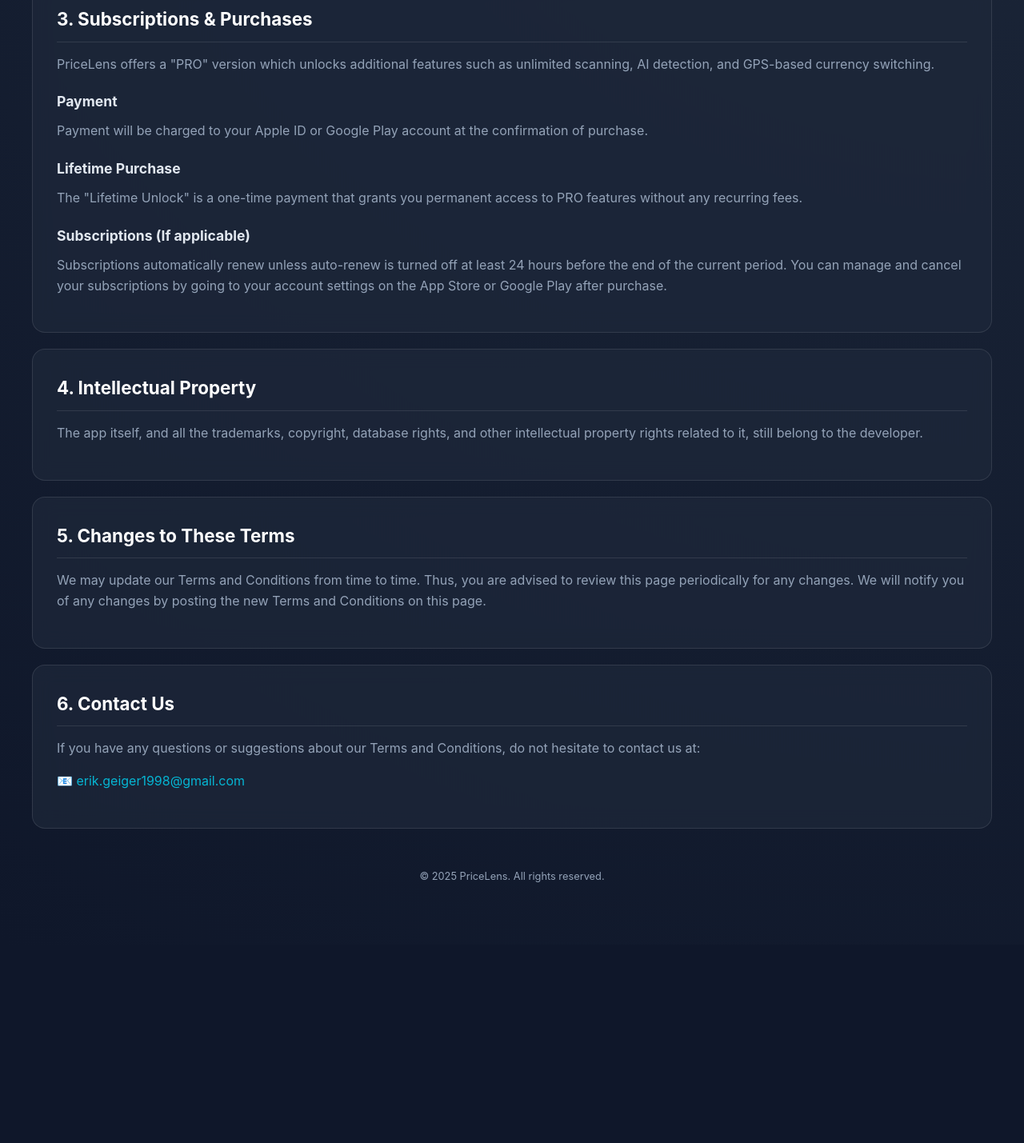
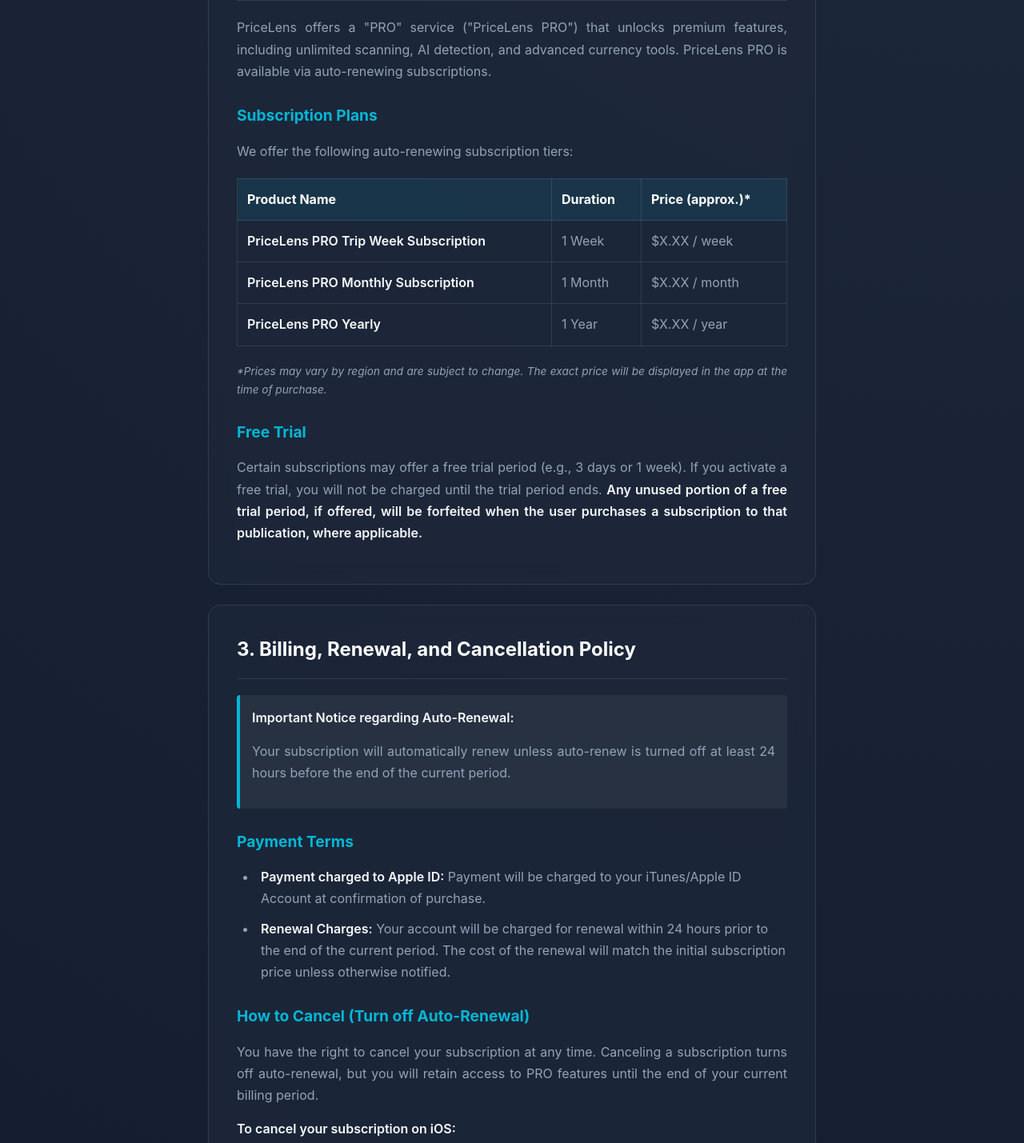
Before and after one commit to erikgeiger1998/pricelens, a plain HTML site: page terms.html in a window 1280 px wide. Shown: the part 754-2183 px from the top of the page at 80% size. Before the commit the page ends 1935 px from the top, so only its background shows below. Drawn offline with Linux system fonts and the light colour scheme.

Commit message:
Update terms.html

```diff
--- a/terms.html
+++ b/terms.html
@@ -3,7 +3,7 @@
 <head>
     <meta charset="UTF-8">
     <meta name="viewport" content="width=device-width, initial-scale=1.0">
-    <title>PriceLens - Terms of Use</title>
+    <title>PriceLens - Terms of Use & Subscription Policy</title>
     <style>
         :root {
             --bg-color: #0f172a;
@@ -12,6 +12,7 @@
             --text-color: #f8fafc;
             --text-muted: #94a3b8;
             --glass-border: 1px solid rgba(255, 255, 255, 0.1);
+            --warning-color: #fca5a5;
         }
 
         * {
@@ -25,29 +26,36 @@
             background-color: var(--bg-color);
             background-image: radial-gradient(circle at top right, #1e293b 0%, #0f172a 100%);
             color: var(--text-color);
-            line-height: 1.6;
+            line-height: 1.7; /* Increased line height for readability */
             padding: 20px;
         }
 
         .container {
-            max_width: 800px;
+            max-width: 800px;
             margin: 0 auto;
             padding: 40px 20px;
         }
 
         h1 {
-            font-size: 2.5rem;
+            font-size: 2.2rem;
             font-weight: 800;
             color: var(--primary-color);
             margin-bottom: 10px;
             text-align: center;
         }
 
+        .subtitle {
+            text-align: center;
+            font-size: 1.1rem;
+            color: #fff;
+            margin-bottom: 5px;
+        }
+
         .last-updated {
             text-align: center;
             color: var(--text-muted);
             font-size: 0.9rem;
-            margin-bottom: 40px;
+            margin-bottom: 50px;
         }
 
         /* --- SECTIONS --- */
@@ -57,65 +65,107 @@
             -webkit-backdrop-filter: blur(12px);
             border: var(--glass-border);
             border-radius: 16px;
-            padding: 30px;
-            margin-bottom: 20px;
+            padding: 35px; /* Increased padding */
+            margin-bottom: 25px;
         }
 
         h2 {
-            font-size: 1.4rem;
-            margin-bottom: 15px;
+            font-size: 1.5rem;
+            margin-bottom: 20px;
             color: #fff;
             border-bottom: 1px solid rgba(255,255,255,0.1);
-            padding-bottom: 10px;
+            padding-bottom: 15px;
         }
 
         h3 {
-            font-size: 1.1rem;
-            margin-top: 20px;
+            font-size: 1.2rem;
+            margin-top: 25px;
+            margin-bottom: 15px;
+            color: var(--primary-color);
+        }
+
+        h4 {
+            font-size: 1rem;
+            margin-top: 15px;
             margin-bottom: 10px;
-            color: #e2e8f0;
+            color: #fff;
+            font-weight: 700;
         }
 
         p {
             color: var(--text-muted);
             margin-bottom: 15px;
+            text-align: justify;
         }
 
-        ul {
-            margin-left: 20px;
+        ul, ol {
+            margin-left: 25px;
             color: var(--text-muted);
-            margin-bottom: 15px;
+            margin-bottom: 20px;
         }
 
         li {
-            margin-bottom: 5px;
+            margin-bottom: 10px;
+            padding-left: 5px;
         }
 
         strong {
             color: var(--text-color);
+            font-weight: 600;
+        }
+
+        .price-table {
+            width: 100%;
+            border-collapse: collapse;
+            margin: 20px 0;
+            color: var(--text-muted);
+        }
+
+        .price-table th, .price-table td {
+            border: 1px solid rgba(255,255,255,0.1);
+            padding: 12px;
+            text-align: left;
+        }
+
+        .price-table th {
+            background-color: rgba(6, 182, 212, 0.1);
+            color: #fff;
+        }
+
+        .important-box {
+            background-color: rgba(255, 255, 255, 0.05);
+            border-left: 4px solid var(--primary-color);
+            padding: 15px;
+            margin: 20px 0;
+            border-radius: 4px;
         }
 
         a {
             color: var(--primary-color);
             text-decoration: none;
+            transition: color 0.2s;
         }
 
         a:hover {
+            color: #fff;
             text-decoration: underline;
         }
 
         footer {
             text-align: center;
-            margin-top: 50px;
+            margin-top: 60px;
             color: var(--text-muted);
             font-size: 0.8rem;
+            border-top: 1px solid rgba(255,255,255,0.1);
+            padding-top: 20px;
         }
 
         .btn-back {
             display: inline-block;
-            margin-bottom: 20px;
+            margin-bottom: 30px;
             color: var(--text-muted);
             font-weight: 600;
+            font-size: 0.9rem;
         }
 
         .btn-back:hover {
@@ -127,66 +177,125 @@
 <body>
 
     <div class="container">
-        <a href="index.html" class="btn-back">← Back to Support</a>
+        <a href="index.html" class="btn-back">← Back to App Support</a>
 
-        <h1>Terms of Use</h1>
-        <p class="last-updated">Last Updated: November 28, 2025</p>
+        <h1>Terms of Use (EULA)</h1>
+        <div class="subtitle">End User License Agreement</div>
+        <p class="last-updated">Last Updated: December 2, 2025</p>
 
         <div class="section">
-            <h2>1. Agreement to Terms</h2>
+            <h2>1. Introduction & Acceptance</h2>
             <p>
-                By downloading or using the <strong>PriceLens</strong> app, these terms will automatically apply to you. You should make sure therefore that you read them carefully before using the app. You are not allowed to copy or modify the app, any part of the app, or our trademarks in any way.
+                This End User License Agreement ("Agreement") is a legal agreement between you ("User") and the developers of <strong>PriceLens</strong> ("we," "us," or "our").
+            </p>
+            <p>
+                By downloading, installing, or using the PriceLens app, you agree to be bound by the terms of this Agreement. If you do not agree to these terms, do not use the App. We grant you a non-transferable, non-exclusive license to use the App on your devices, subject to these Terms.
             </p>
         </div>
 
         <div class="section">
-            <h2>2. Currency Data Disclaimer</h2>
+            <h2>2. Subscription Services & Pricing</h2>
             <p>
-                PriceLens provides currency conversion based on third-party exchange rate data (e.g., Frankfurter API). While we strive for accuracy, <strong>the rates provided are for informational purposes only</strong>.
+                PriceLens offers a "PRO" service ("PriceLens PRO") that unlocks premium features, including unlimited scanning, AI detection, and advanced currency tools. PriceLens PRO is available via auto-renewing subscriptions.
             </p>
+
+            <h3>Subscription Plans</h3>
+            <p>We offer the following auto-renewing subscription tiers:</p>
+
+            <table class="price-table">
+                <thead>
+                    <tr>
+                        <th>Product Name</th>
+                        <th>Duration</th>
+                        <th>Price (approx.)*</th>
+                    </tr>
+                </thead>
+                <tbody>
+                    <tr>
+                        <td><strong>PriceLens PRO Trip Week Subscription</strong></td>
+                        <td>1 Week</td>
+                        <td>$X.XX / week</td> </tr>
+                    <tr>
+                        <td><strong>PriceLens PRO Monthly Subscription</strong></td>
+                        <td>1 Month</td>
+                        <td>$X.XX / month</td> </tr>
+                    <tr>
+                        <td><strong>PriceLens PRO Yearly</strong></td>
+                        <td>1 Year</td>
+                        <td>$X.XX / year</td> </tr>
+                </tbody>
+            </table>
+            <p style="font-size: 0.85rem;">
+                <em>*Prices may vary by region and are subject to change. The exact price will be displayed in the app at the time of purchase.</em>
+            </p>
+
+            <h3>Free Trial</h3>
             <p>
-                PriceLens is not responsible for any financial decisions, losses, or discrepancies between the rates displayed in the app and the rates charged by banks, credit card companies, or merchants. Always verify the official exchange rate before making large transactions.
+                Certain subscriptions may offer a free trial period (e.g., 3 days or 1 week). If you activate a free trial, you will not be charged until the trial period ends.
+                <strong>Any unused portion of a free trial period, if offered, will be forfeited when the user purchases a subscription to that publication, where applicable.</strong>
             </p>
         </div>
 
         <div class="section">
-            <h2>3. Subscriptions & Purchases</h2>
-            <p>PriceLens offers a "PRO" version which unlocks additional features such as unlimited scanning, AI detection, and GPS-based currency switching.</p>
+            <h2>3. Billing, Renewal, and Cancellation Policy</h2>
+            <div class="important-box">
+                <p><strong>Important Notice regarding Auto-Renewal:</strong></p>
+                <p>Your subscription will automatically renew unless auto-renew is turned off at least 24 hours before the end of the current period.</p>
+            </div>
 
-            <h3>Payment</h3>
+            <h3>Payment Terms</h3>
+            <ul>
+                <li><strong>Payment charged to Apple ID:</strong> Payment will be charged to your iTunes/Apple ID Account at confirmation of purchase.</li>
+                <li><strong>Renewal Charges:</strong> Your account will be charged for renewal within 24 hours prior to the end of the current period. The cost of the renewal will match the initial subscription price unless otherwise notified.</li>
+            </ul>
+
+            <h3>How to Cancel (Turn off Auto-Renewal)</h3>
             <p>
-                Payment will be charged to your Apple ID or Google Play account at the confirmation of purchase.
+                You have the right to cancel your subscription at any time. Canceling a subscription turns off auto-renewal, but you will retain access to PRO features until the end of your current billing period.
             </p>
-
-            <h3>Lifetime Purchase</h3>
+            <p><strong>To cancel your subscription on iOS:</strong></p>
+            <ol>
+                <li>Open the <strong>Settings</strong> app on your iPhone or iPad.</li>
+                <li>Tap your <strong>Name</strong> at the top of the screen.</li>
+                <li>Tap <strong>Subscriptions</strong>.</li>
+                <li>Tap <strong>PriceLens</strong>.</li>
+                <li>Tap <strong>Cancel Subscription</strong>. If you do not see a "Cancel" button, the subscription is already canceled and will not renew.</li>
+            </ol>
             <p>
-                The "Lifetime Unlock" is a one-time payment that grants you permanent access to PRO features without any recurring fees.
-            </p>
-
-            <h3>Subscriptions (If applicable)</h3>
-            <p>
-                Subscriptions automatically renew unless auto-renew is turned off at least 24 hours before the end of the current period. You can manage and cancel your subscriptions by going to your account settings on the App Store or Google Play after purchase.
+                <em>Note: Uninstalling the app does NOT cancel your subscription. You must cancel it via the Settings app as described above.</em>
             </p>
         </div>
 
         <div class="section">
-            <h2>4. Intellectual Property</h2>
+            <h2>4. Currency Data & Liability Disclaimer</h2>
             <p>
-                The app itself, and all the trademarks, copyright, database rights, and other intellectual property rights related to it, still belong to the developer.
+                PriceLens uses third-party APIs (e.g., Frankfurter API) to provide currency exchange rates.
+            </p>
+            <ul>
+                <li><strong>Informational Purpose Only:</strong> All exchange rates and converted prices displayed in the app are for informational purposes only.</li>
+                <li><strong>Accuracy Not Guaranteed:</strong> While we strive for accuracy, we cannot guarantee the real-time precision of data. Real-world rates charged by credit card providers or banks may differ significantly due to fees and market volatility.</li>
+                <li><strong>No Liability:</strong> PriceLens and its developers are not liable for any financial losses, errors, or decisions made based on the data provided by the app. Always verify official rates before making transactions.</li>
+            </ul>
+        </div>
+
+        <div class="section">
+            <h2>5. Intellectual Property</h2>
+            <p>
+                The PriceLens app, including all visual designs, code, trademarks, and content, is the exclusive property of the developer. You are not allowed to copy, modify, distribute, or reverse-engineer any part of the app.
             </p>
         </div>
 
         <div class="section">
-            <h2>5. Changes to These Terms</h2>
+            <h2>6. Updates to These Terms</h2>
             <p>
-                We may update our Terms and Conditions from time to time. Thus, you are advised to review this page periodically for any changes. We will notify you of any changes by posting the new Terms and Conditions on this page.
+                We reserve the right to update or modify these Terms of Use at any time. Changes will be effective immediately upon posting the updated terms on this page. Your continued use of the app after any changes signifies your acceptance of the new terms.
             </p>
         </div>
 
         <div class="section">
-            <h2>6. Contact Us</h2>
+            <h2>7. Contact Us</h2>
             <p>
-                If you have any questions or suggestions about our Terms and Conditions, do not hesitate to contact us at:
+                If you have any questions regarding these Terms, the subscription services, or cancellation, please contact us directly:
             </p>
             <p>📧 <a href="mailto:erik.geiger1998@gmail.com">erik.geiger1998@gmail.com</a></p>
         </div>
```
